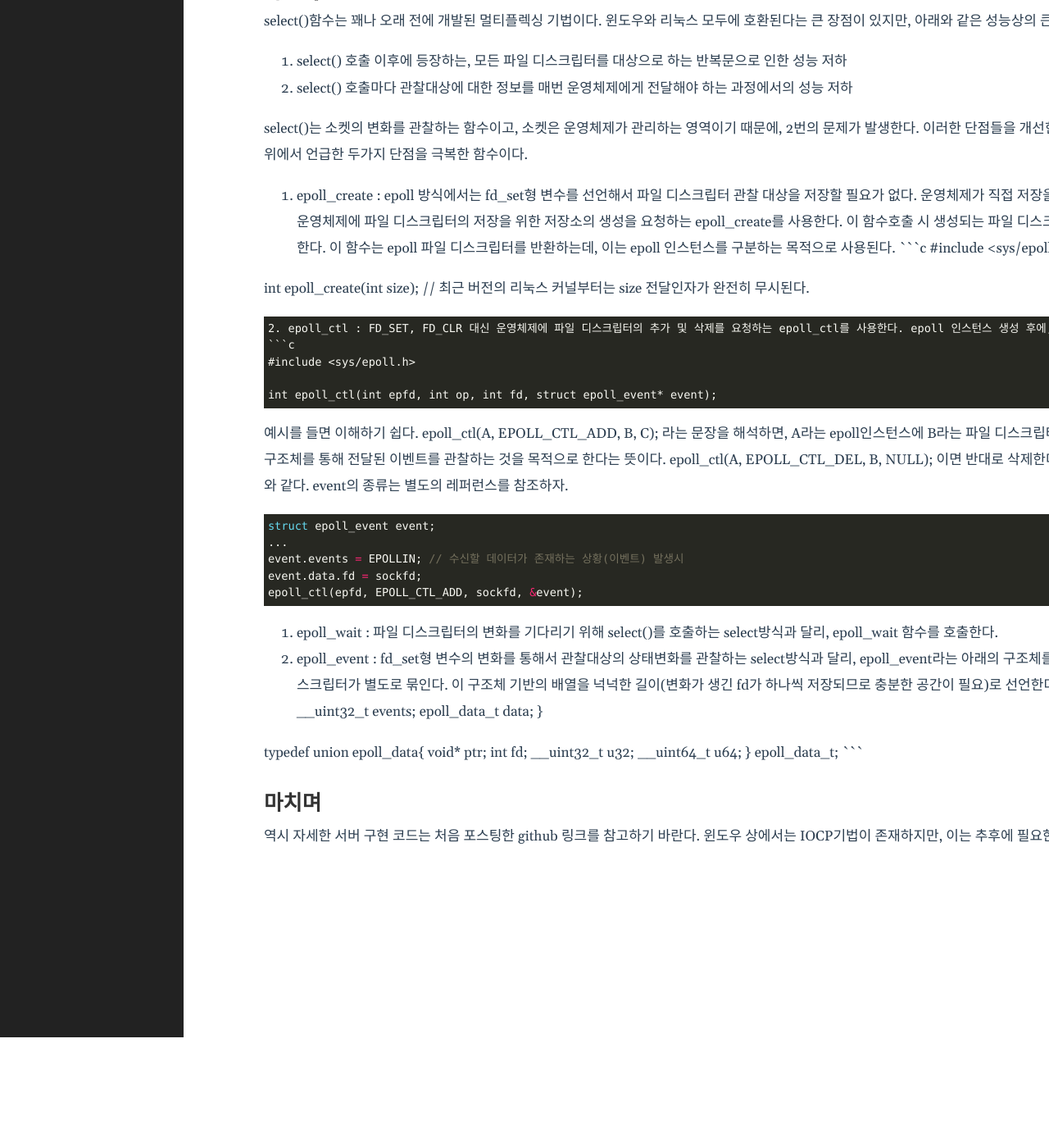
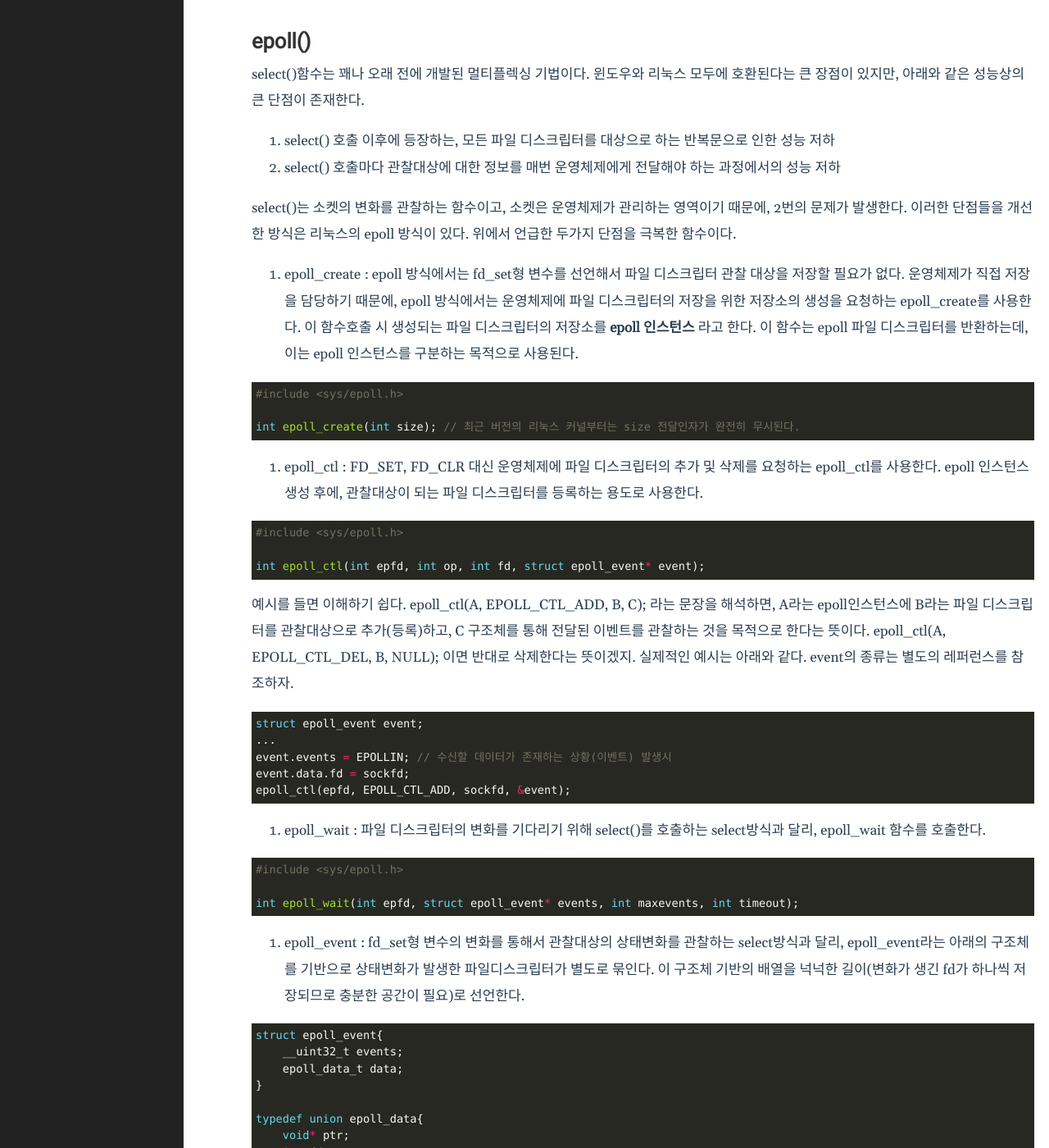
Before and after one commit to Herrtane/Herrtane.github.io, a Jekyll site: the page built from _posts/2021-10-02-TCP_IP_Socket-10.markdown, in a window 1280 px wide and 1400 px high, scrolled down 1074 px. Shown: the whole window at 82% size. Built offline with Jekyll 4.4.1, drawn with Linux system fonts in a browser that asks for light colours; comment, search, counter and statistics services are not loaded; before the commit the page ends 2339 px from its top, so only the background shows below that; some of the changed text lies outside the part shown.

Commit message:
Post TCP/IP

````diff
--- a/_posts/2021-10-02-TCP_IP_Socket-10.markdown
+++ b/_posts/2021-10-02-TCP_IP_Socket-10.markdown
@@ -48,19 +48,24 @@ select()함수는 꽤나 오래 전에 개발된 멀티플렉싱 기법이다.
 select()는 소켓의 변화를 관찰하는 함수이고, 소켓은 운영체제가 관리하는 영역이기 때문에, 2번의 문제가 발생한다. 이러한 단점들을 개선한 방식은 리눅스의 epoll 방식이 있다. 위에서 언급한 두가지 단점을 극복한 함수이다.
 
 1. epoll_create : epoll 방식에서는 fd_set형 변수를 선언해서 파일 디스크립터 관찰 대상을 저장할 필요가 없다. 운영체제가 직접 저장을 담당하기 때문에, epoll 방식에서는 운영체제에 파일 디스크립터의 저장을 위한 저장소의 생성을 요청하는 epoll_create를 사용한다. 이 함수호출 시 생성되는 파일 디스크립터의 저장소를 **epoll 인스턴스** 라고 한다. 이 함수는 epoll 파일 디스크립터를 반환하는데, 이는 epoll 인스턴스를 구분하는 목적으로 사용된다.
+
 ```c
 #include <sys/epoll.h>
 
 int epoll_create(int size); // 최근 버전의 리눅스 커널부터는 size 전달인자가 완전히 무시된다.
 ```
+
 2. epoll_ctl : FD_SET, FD_CLR 대신 운영체제에 파일 디스크립터의 추가 및 삭제를 요청하는 epoll_ctl를 사용한다. epoll 인스턴스 생성 후에, 관찰대상이 되는 파일 디스크립터를 등록하는 용도로 사용한다.
+
 ```c
 #include <sys/epoll.h>
 
 int epoll_ctl(int epfd, int op, int fd, struct epoll_event* event);
 ```
+
 예시를 들면 이해하기 쉽다. epoll_ctl(A, EPOLL_CTL_ADD, B, C); 라는 문장을 해석하면, A라는 epoll인스턴스에 B라는 파일 디스크립터를 관찰대상으로 추가(등록)하고, C 구조체를 통해 전달된 이벤트를 관찰하는 것을 목적으로 한다는 뜻이다. epoll_ctl(A, EPOLL_CTL_DEL, B, NULL); 이면 반대로 삭제한다는 뜻이겠지.
 실제적인 예시는 아래와 같다. event의 종류는 별도의 레퍼런스를 참조하자.
+
 ```c
 struct epoll_event event;
 ...
@@ -68,8 +73,17 @@ event.events = EPOLLIN; // 수신할 데이터가 존재하는 상황(이벤트)
 event.data.fd = sockfd;
 epoll_ctl(epfd, EPOLL_CTL_ADD, sockfd, &event);
 ```
+
 3. epoll_wait : 파일 디스크립터의 변화를 기다리기 위해 select()를 호출하는 select방식과 달리, epoll_wait 함수를 호출한다.
+
+```c
+#include <sys/epoll.h>
+
+int epoll_wait(int epfd, struct epoll_event* events, int maxevents, int timeout);
+```
+
 4. epoll_event : fd_set형 변수의 변화를 통해서 관찰대상의 상태변화를 관찰하는 select방식과 달리, epoll_event라는 아래의 구조체를 기반으로 상태변화가 발생한 파일디스크립터가 별도로 묶인다. 이 구조체 기반의 배열을 넉넉한 길이(변화가 생긴 fd가 하나씩 저장되므로 충분한 공간이 필요)로 선언한다.
+
 ```c
 struct epoll_event{
     __uint32_t events;
````
